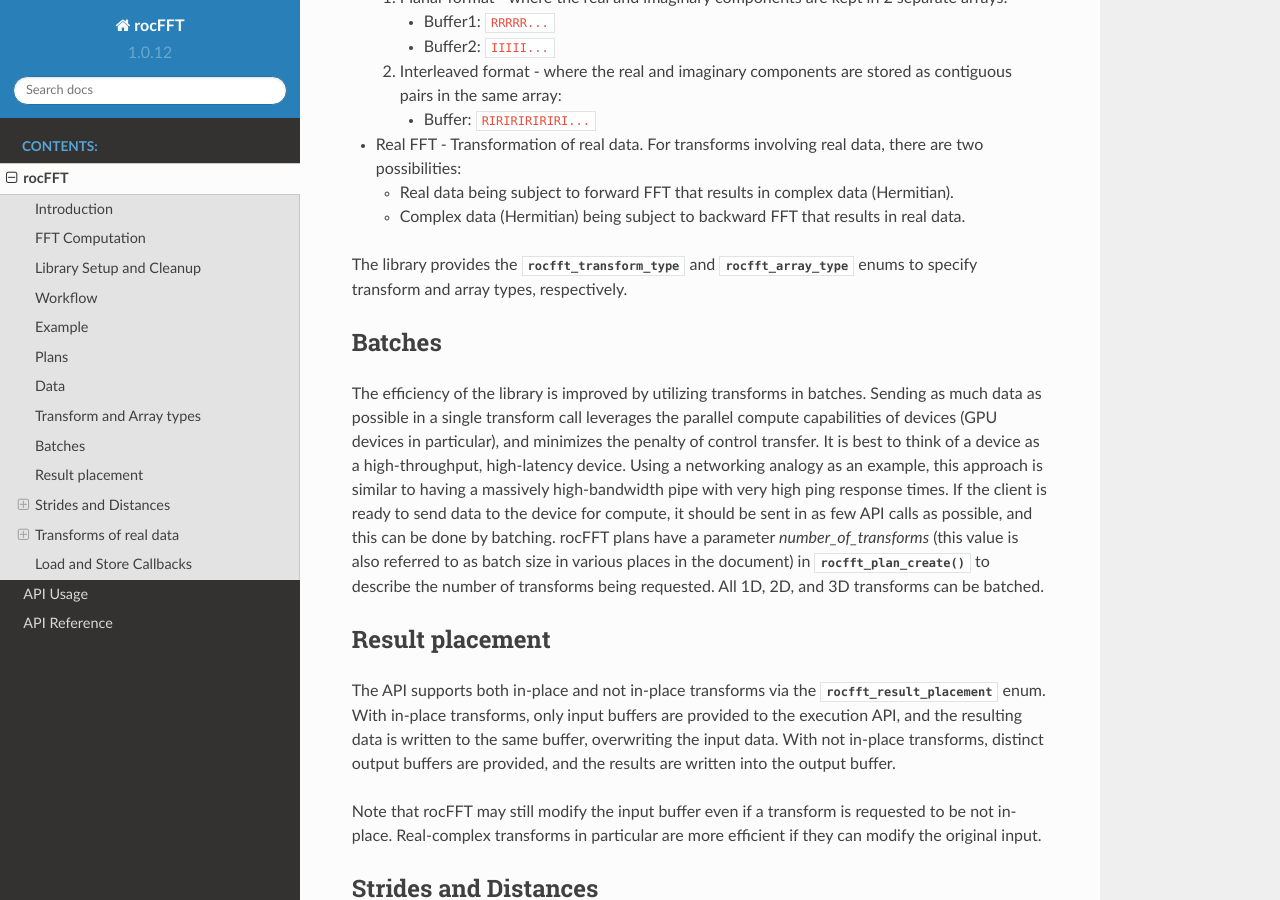
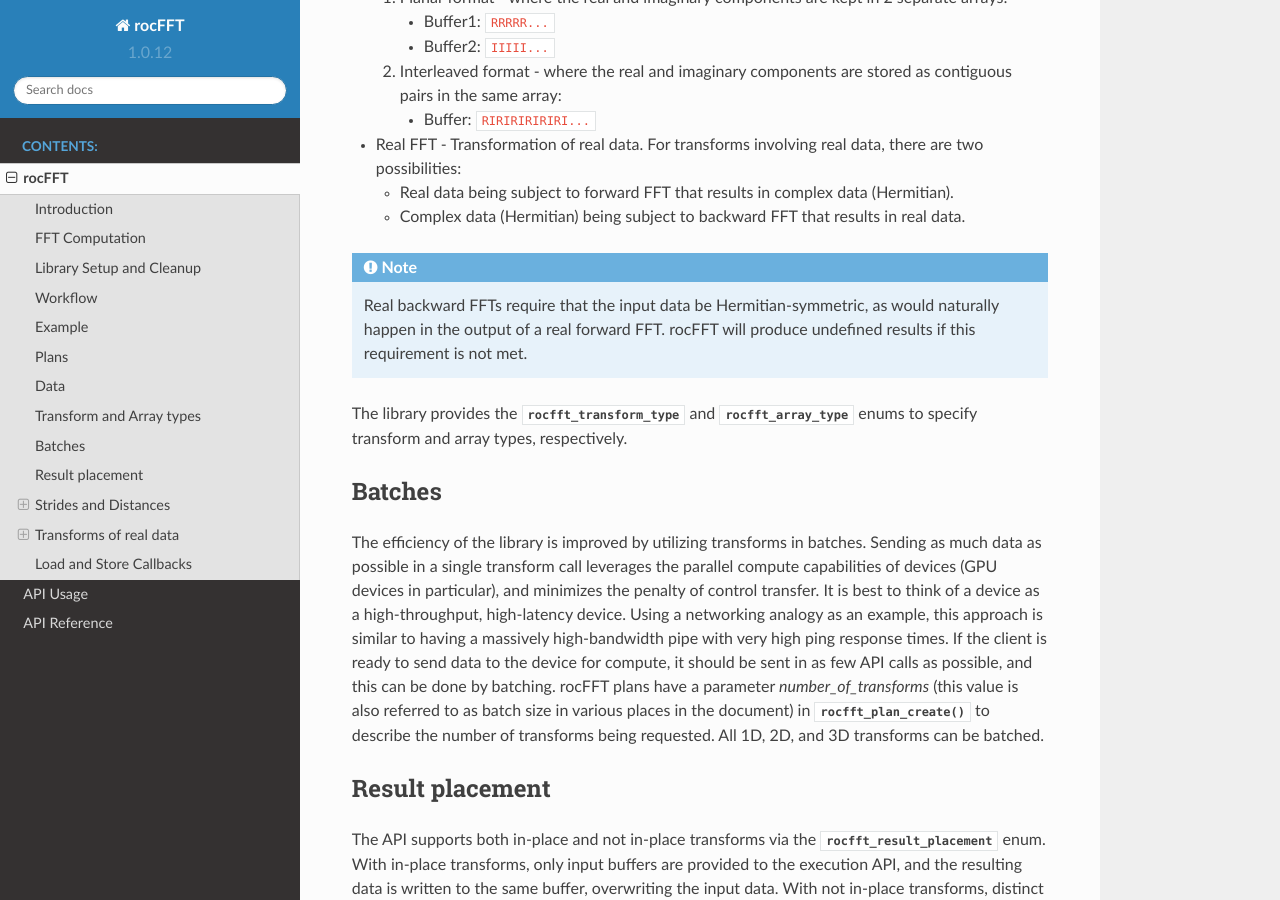
Before and after one commit to ROCm/rocFFT, a Sphinx documentation site: the page built from docs/source/library.rst, in a window 1280 px wide and 900 px high, scrolled down 4927 px. Built offline with Sphinx 7.4.7 and the Read the Docs theme 2.0.0, drawn with Linux system fonts in a browser that asks for light colours.

Commit message:
doc: add notes about Hermitian symmetry requirements
[ROCm/rocFFT commit: 9c4c792be364777b1f2d5d270b6c6dd8e22463de]

```diff
--- a/docs/source/library.rst
+++ b/docs/source/library.rst
@@ -244,6 +244,13 @@ There are two main types of FFTs in the library:
   * Real data being subject to forward FFT that results in complex data (Hermitian).
   * Complex data (Hermitian) being subject to backward FFT that results in real data.
 
+.. note::
+
+   Real backward FFTs require that the input data be
+   Hermitian-symmetric, as would naturally happen in the output of a
+   real forward FFT.  rocFFT will produce undefined results if
+   this requirement is not met.
+
 The library provides the :cpp:enum:`rocfft_transform_type` and
 :cpp:enum:`rocfft_array_type` enums to specify transform and array
 types, respectively.
```
Also changed, not shown: docs/source/real.rst (+7 -0 lines).
